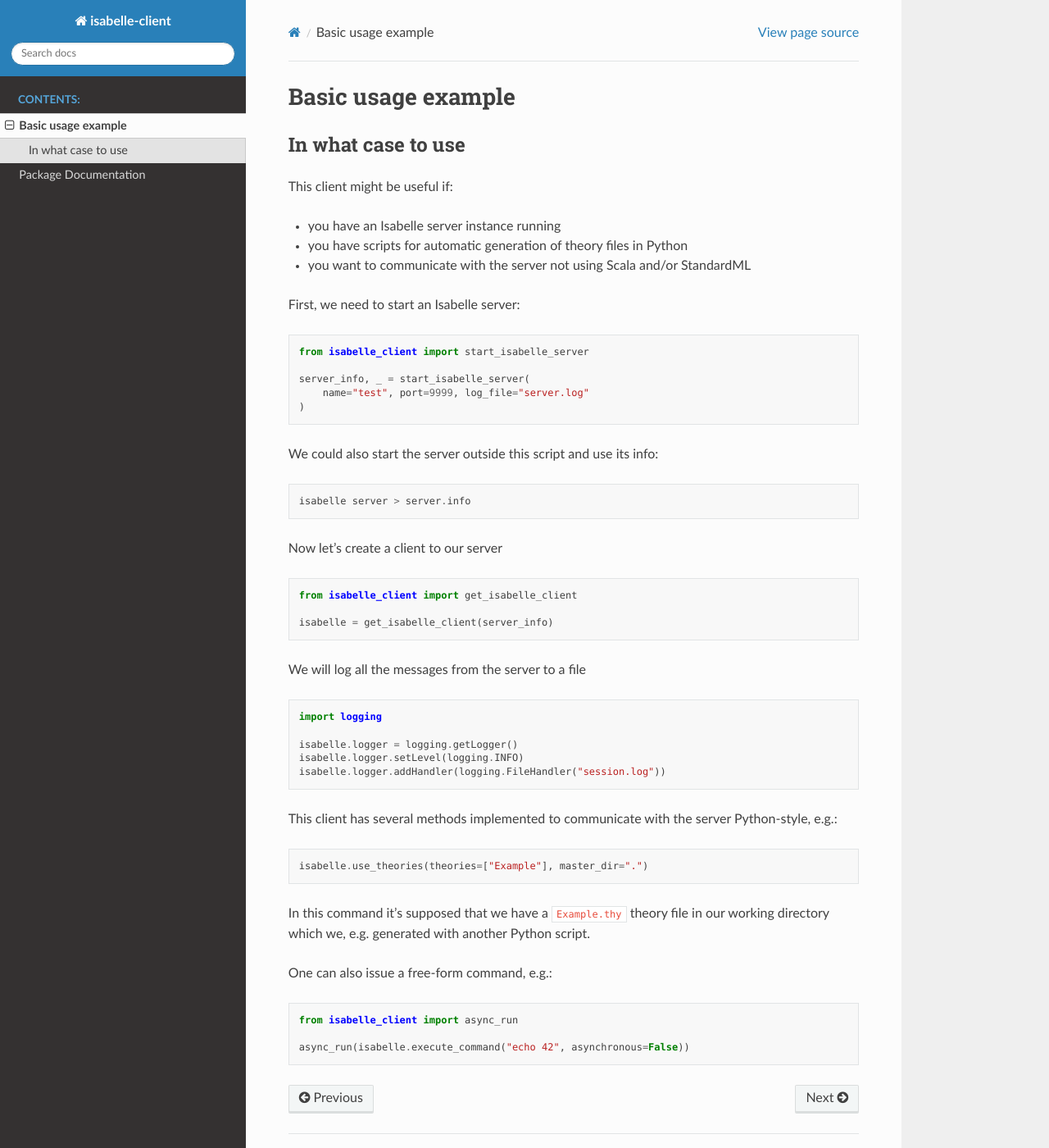
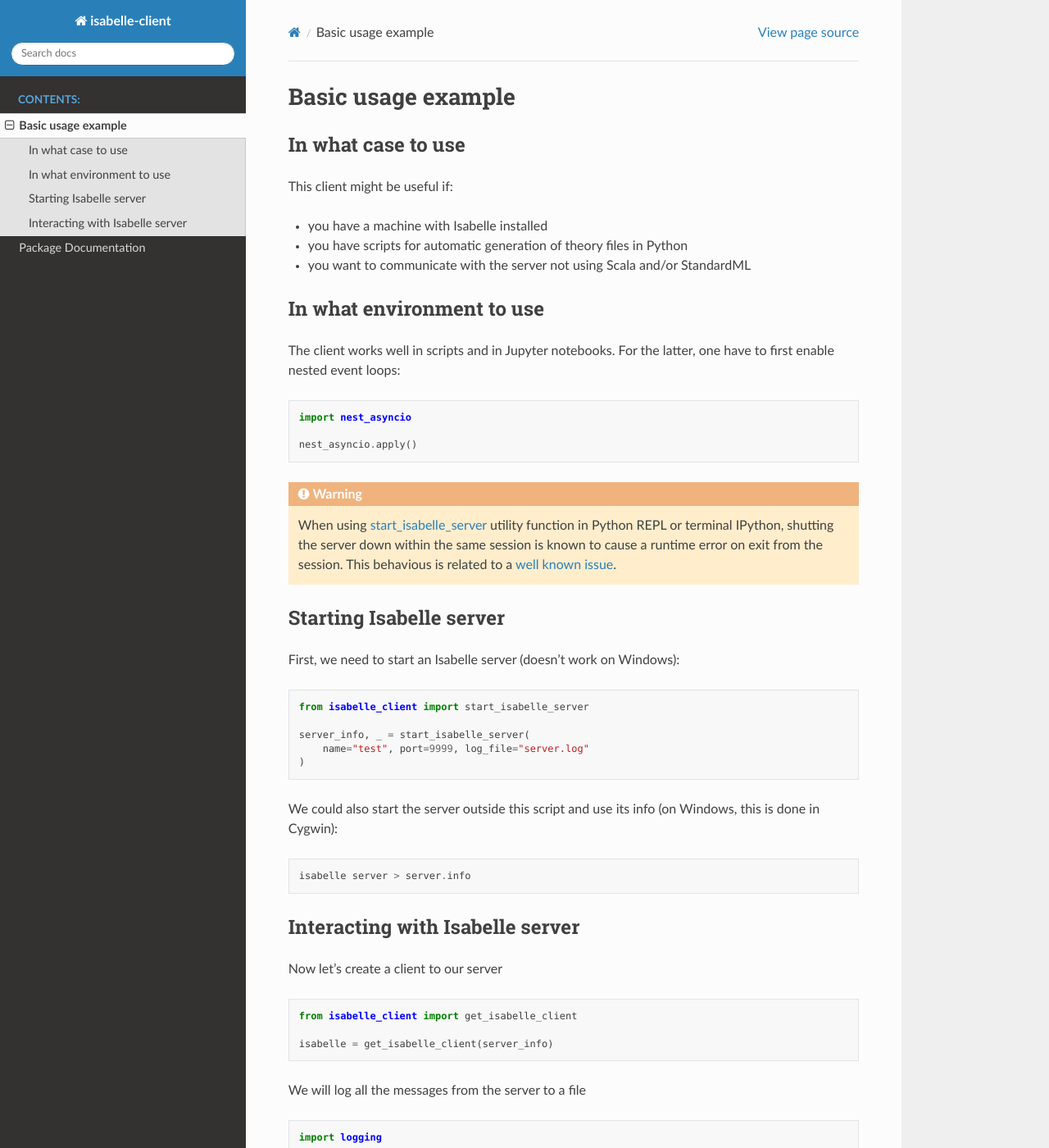
Before and after one commit to inpefess/isabelle-client, a Sphinx documentation site: the page built from doc/source/usage-example.rst, in a window 1280 px wide and 1400 px high. Shown: the whole window at 82% size. Built offline with Sphinx 7.4.7 and the Read the Docs theme 2.0.0, drawn with Linux system fonts in a browser that asks for light colours.

Commit message:
document known bugs

```diff
--- a/doc/source/usage-example.rst
+++ b/doc/source/usage-example.rst
@@ -21,11 +21,27 @@
 
 This client might be useful if:
 
-* you have an Isabelle server instance running
+* you have a machine with Isabelle installed
 * you have scripts for automatic generation of theory files in Python
 * you want to communicate with the server not using Scala and/or StandardML
 
-First, we need to start an Isabelle server::
+In what environment to use
+==========================
+
+The client works well in scripts and in Jupyter notebooks. For the latter, one have to first enable nested event loops::
+
+
+    import nest_asyncio
+
+    nest_asyncio.apply()
+
+.. warning::
+   When using `start_isabelle_server <package-documentation.html#isabelle_client.utils.start_isabelle_server>`__ utility function in Python REPL or terminal IPython, shutting the server down within the same session is known to cause a runtime error on exit from the session. This behavious is related to a `well known issue <https://ipython.readthedocs.io/en/stable/interactive/autoawait.html#difference-between-terminal-ipython-and-ipykernel>`__.
+
+Starting Isabelle server
+========================
+
+First, we need to start an Isabelle server (doesn't work on Windows)::
 
     from isabelle_client import start_isabelle_server
 
@@ -33,9 +49,12 @@
         name="test", port=9999, log_file="server.log"
     )
 
-We could also start the server outside this script and use its info::
+We could also start the server outside this script and use its info (on Windows, this is done in Cygwin)::
 
     isabelle server > server.info
+
+Interacting with Isabelle server
+================================
 
 Now let's create a client to our server ::
 
```
